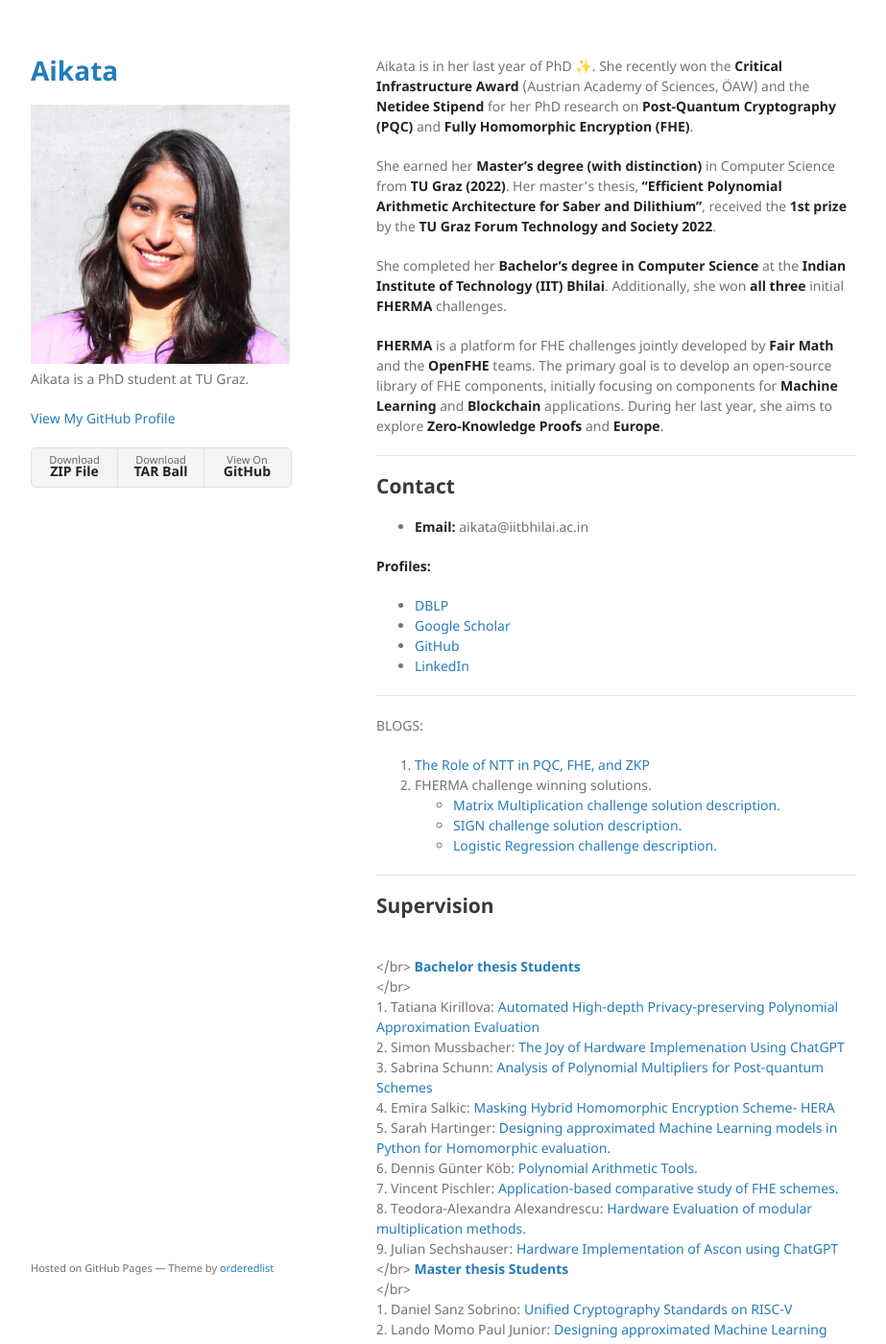
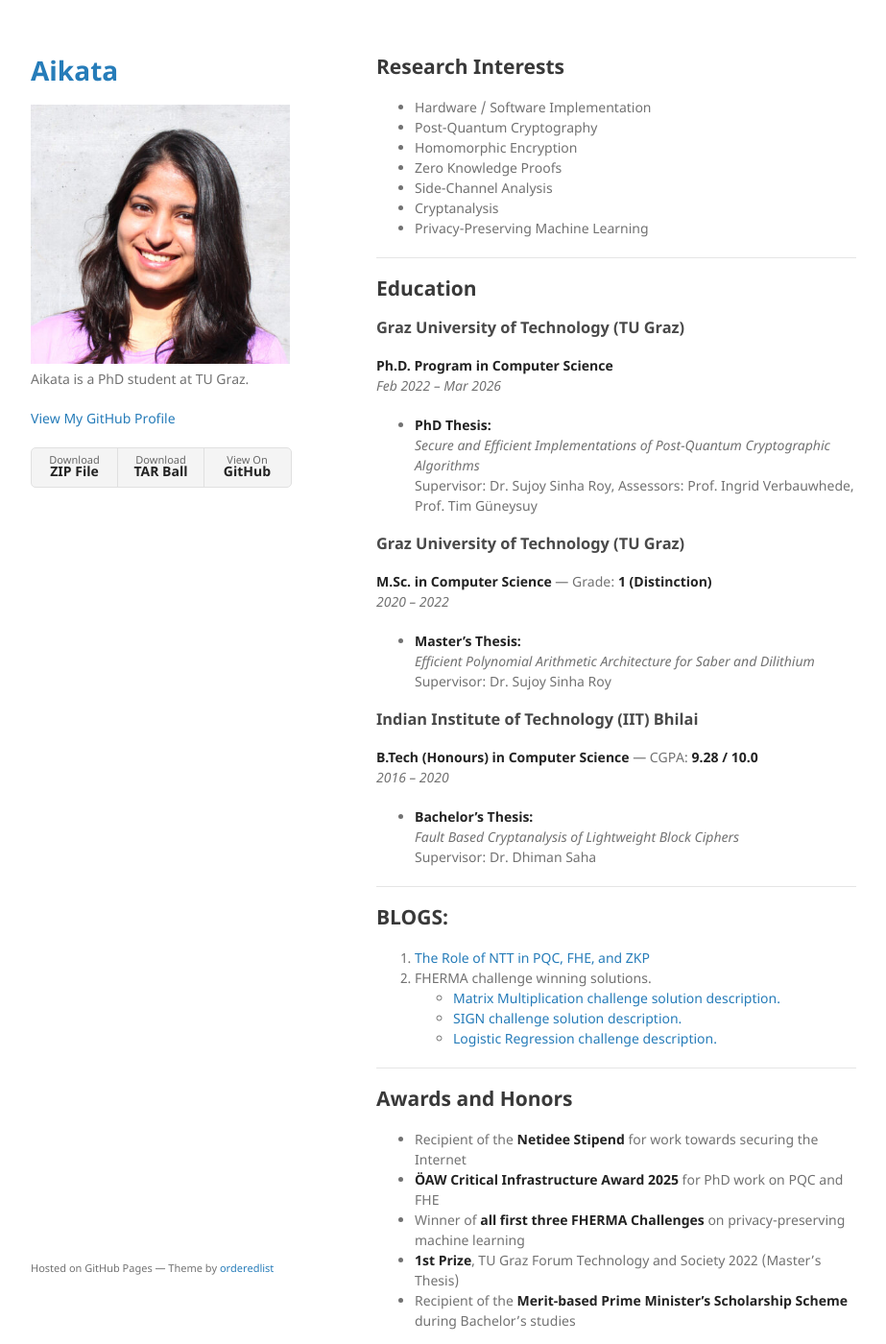
Before and after one commit to aikata10/aikata10.github.io, a Jekyll site: the page built from index.md, in a window 1280 px wide and 1400 px high. Shown: the whole window at 96% size, without its empty margins (178-1101 px from the left). Built offline with Jekyll 4.4.1, drawn with Linux system fonts in a browser that asks for light colours; our own code applies the rules of GitHub Pages for plain Markdown files; some of the changed text lies outside the part shown.

Commit message:
Update index.md

```diff
--- a/index.md
+++ b/index.md
@@ -1,33 +1,45 @@
 ---
 layout: default
 ---
+## Research Interests
 
-Aikata is in her last year of PhD ✨. She recently won the **Critical Infrastructure Award** (Austrian Academy of Sciences, ÖAW) and the **Netidee Stipend** for her PhD research on **Post-Quantum Cryptography (PQC)** and **Fully Homomorphic Encryption (FHE)**.
+- Hardware / Software Implementation
+- Post-Quantum Cryptography
+- Homomorphic Encryption
+- Zero Knowledge Proofs
+- Side-Channel Analysis
+- Cryptanalysis
+- Privacy-Preserving Machine Learning
 
-She earned her **Master’s degree (with distinction)** in Computer Science from **TU Graz (2022)**. Her master’s thesis, **“Efficient Polynomial Arithmetic Architecture for Saber and Dilithium”**, received the **1st prize** by the **TU Graz Forum Technology and Society 2022**.
 
-She completed her **Bachelor’s degree in Computer Science** at the **Indian Institute of Technology (IIT) Bhilai**. Additionally, she won **all three** initial **FHERMA** challenges.
+---
+## Education
 
-**FHERMA** is a platform for FHE challenges jointly developed by **Fair Math** and the **OpenFHE** teams. The primary goal is to develop an open-source library of FHE components, initially focusing on components for **Machine Learning** and **Blockchain** applications. During her last year, she aims to explore **Zero-Knowledge Proofs** and **Europe**.
+### Graz University of Technology (TU Graz)
+**Ph.D. Program in Computer Science**
+*Feb 2022 – Mar 2026*
+- **PhD Thesis:**
+  *Secure and Efficient Implementations of Post-Quantum Cryptographic Algorithms*
+  Supervisor: Dr. Sujoy Sinha Roy, Assessors: Prof. Ingrid Verbauwhede, Prof. Tim Güneysuy
+
+### Graz University of Technology (TU Graz)
+**M.Sc. in Computer Science** — Grade: **1 (Distinction)**
+*2020 – 2022*
+- **Master’s Thesis:**
+  *Efficient Polynomial Arithmetic Architecture for Saber and Dilithium*
+  Supervisor: Dr. Sujoy Sinha Roy
+
+### Indian Institute of Technology (IIT) Bhilai
+**B.Tech (Honours) in Computer Science** — CGPA: **9.28 / 10.0**
+*2016 – 2020*
+- **Bachelor’s Thesis:**
+  *Fault Based Cryptanalysis of Lightweight Block Ciphers*
+  Supervisor: Dr. Dhiman Saha
+
 
 ---
 
-## Contact
-
-- **Email:** aikata@iitbhilai.ac.in
-
-**Profiles:**
-- [DBLP](https://dblp.org/pid/282/9289.html)
-- [Google Scholar](https://scholar.google.com/citations?user=Z0onVEEAAAAJ&hl=en)
-- [GitHub](https://github.com/aikata10)
-- [LinkedIn](https://www.linkedin.com/in/aikata-12163b136/?originalSubdomain=at)
-
----
-
-
-
-
-BLOGS:
+## BLOGS:
 
 1. [The Role of NTT in PQC, FHE, and ZKP](https://hackmd.io/@rqh-_xZ_Tqi4IZJEvUTgMg/HyNy_rRJxx)
 2. FHERMA challenge winning solutions.
@@ -35,6 +47,29 @@ BLOGS:
       - [SIGN challenge solution description.](https://hackmd.io/@rqh-_xZ_Tqi4IZJEvUTgMg/SyUDz8eCa)
       - [Logistic Regression challenge description.](https://hackmd.io/@rqh-_xZ_Tqi4IZJEvUTgMg/SJPobUlCa)
 
+---
+
+## Awards and Honors
+
+- Recipient of the **Netidee Stipend** for work towards securing the Internet
+- **ÖAW Critical Infrastructure Award 2025** for PhD work on PQC and FHE
+- Winner of **all first three FHERMA Challenges** on privacy-preserving machine learning
+- **1st Prize**, TU Graz Forum Technology and Society 2022 (Master’s Thesis)
+- Recipient of the **Merit-based Prime Minister’s Scholarship Scheme** during Bachelor’s studies
+
+---
+
+## Internships
+
+### Nokia Bell Labs, Antwerp
+**Cryptography Research Intern**
+*Oct 2025 – Dec 2025*
+Supervisor: Lode Hoste, Emad Heydari Beni
+
+### Robert Bosch, Bangalore
+**Senior Engineering Intern**
+*May 2019 – July 2019*
+Supervisor: Dr. Durga Prasad Sahoo
 
 ---
 
@@ -60,26 +95,4 @@ Homomorphic Encryption Schemes</a>
 
 ## Publications
 
-- **Attacking and Securing Hybrid Homomorphic Encryption Against Power Analysis** (2026)
-  Aikata A., Czuprynko M., Musovic N., Salkić E., Sinha Roy S.
-  Links: https://tugraz.elsevierpure.com/ • https://ia.cr/
-
-- **Apparatus and method with homomorphic encryption**
-  Sinha Roy S., Aikata A., Mert A., Mukherjee A.
-  https://tugraz.elsevierpure.com/
-
-- **FHERMA Cookbook: FHE Components for Privacy-Preserving Applications**
-  Adamek J., Aikata A., Al Badawi A., Alexandru A., Arakelov A., Arakelov G., Binfet P., Correa V., Dumezy J., Gomenyuk S., Kononova V., Lekomtsev D., Maloney V., Nguyen C., Polyakov Y., Pianykh D., Shaul H., Schulze Darup M., Teichrib D., Tronin D.
-  WAHC 2025 — Proceedings of the 13th Workshop on Encrypted Computing and Applied Homomorphic Cryptography
-  Links: https://tugraz.elsevierpure.com/ • https://ia.cr/ • https://eprint.iacr.org/ • https://doi.org/
-
-- **Stealthy Hardware Trojan Attacks on MQ-Based Post-Quantum Digital Signatures**
-  Sinha Roy S., Aikata A., Mukherjee A.
-  LightSEC 2025
-  https://tugraz.elsevierpure.com/
-
-- **Efficient accelerator implementation, organization and placement strategies for homomorphic encryption**
-  Sinha Roy S., Mert A., Aikata A.
-  https://tugraz.elsevierpure.com/
-
-More publications: https://www.isec.tugraz.at/person/aikata/
+## Patents
```
